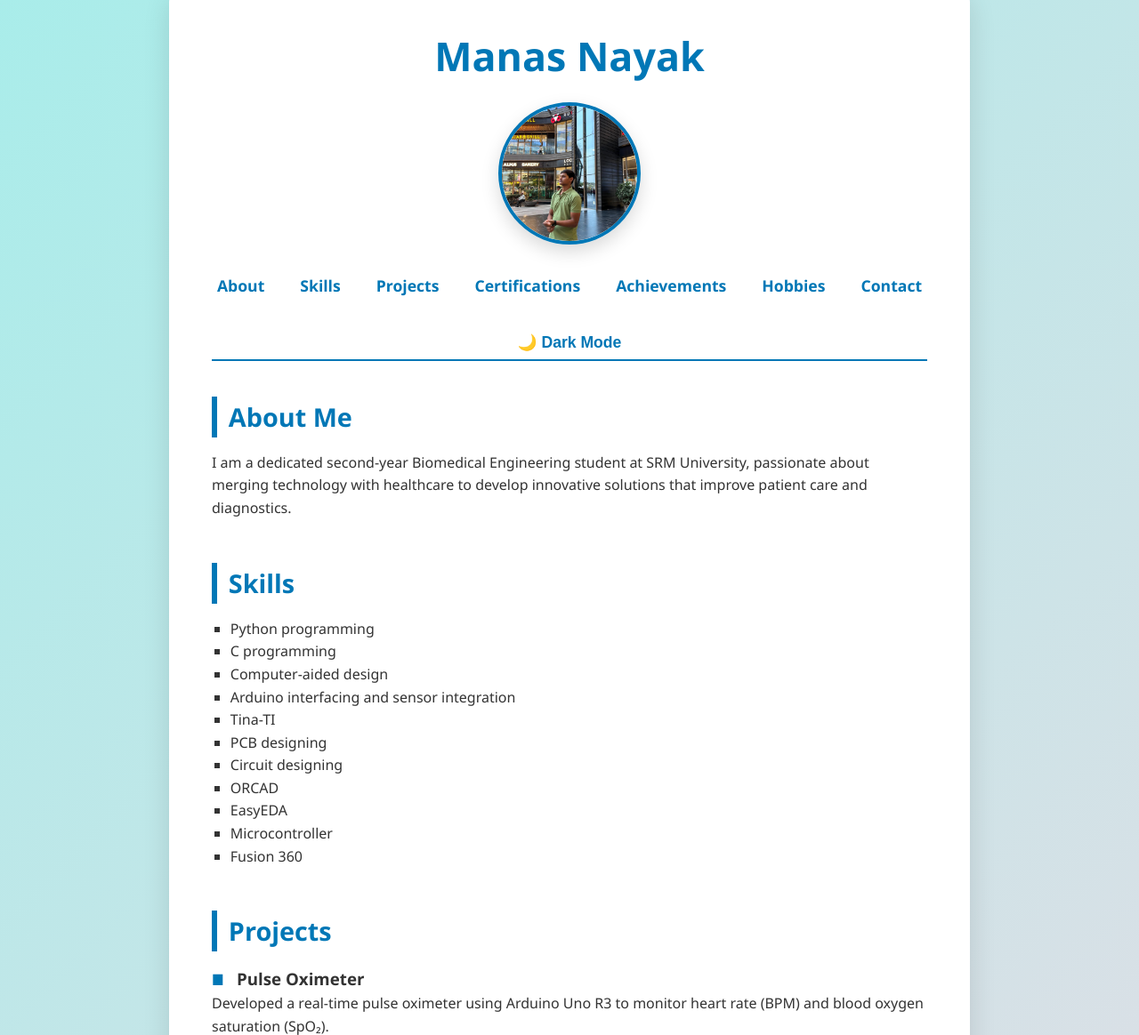
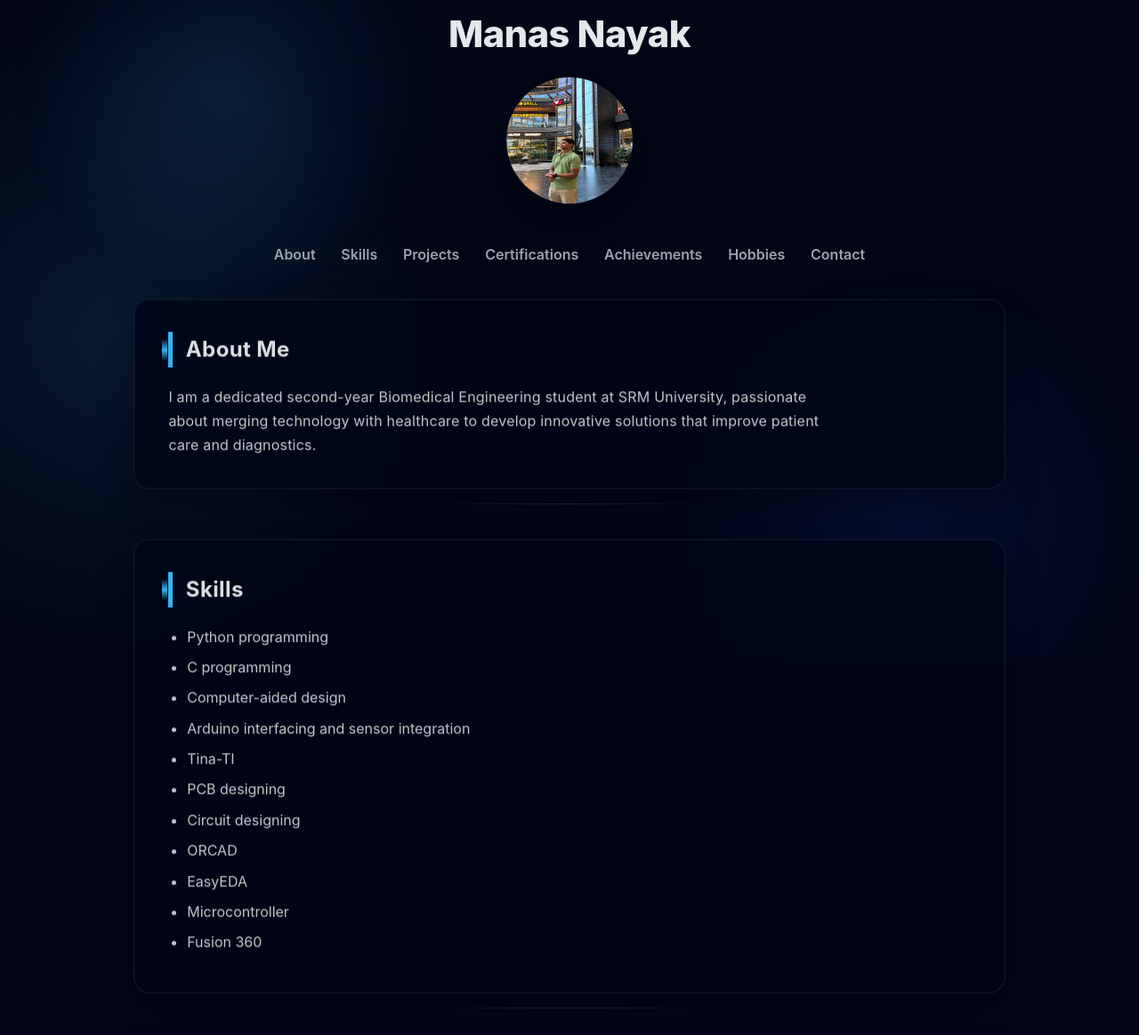
Before and after one commit to Manasnayak-16/PORTFOLIO, a plain HTML site: page index.html in a window 1280 px wide. Shown: the part 45-1209 px from the top of the page at 89% size. Drawn offline with Linux system fonts and the light colour scheme.

Commit message:
Add files via upload

```diff
--- a/index.html
+++ b/index.html
@@ -1,160 +1,424 @@
 <!DOCTYPE html>
 <html lang="en">
+
+
 <head>
   <meta charset="UTF-8" />
   <meta name="viewport" content="width=device-width, initial-scale=1" />
   <title>Manas Nayak - Portfolio</title>
   <link rel="icon" href="favicon.ico" type="image/x-icon">
   <style>
+
+html {
+  scroll-behavior: smooth;
+}
+/* ================= RESET ================= */
 * {
   margin: 0;
   padding: 0;
   box-sizing: border-box;
 }
+
+/* ================= SMOOTH SCROLL ================= */
+html {
+  scroll-behavior: smooth;
+}
+
+/* ================= COLOR SYSTEM ================= */
 :root {
-      --bg-color: #ffffff;
-      --text-color: #333333;
-      --primary-color: #0077b6;
-      --container-bg: #fff;
+  --bg-main: #020617;
+  --bg-card: rgba(2, 6, 23, 0.88);
+  --text-main: #e5e7eb;
+  --text-muted: #9ca3af;
+  --primary: #38bdf8;
+  --accent: #2563eb;
+  --border-soft: rgba(255, 255, 255, 0.08);
 }
-    .dark-mode {
-      --bg-color: #1a1a1a;
-      --text-color: #f0f0f0;
-      --primary-color: #bb86fc;
-      --container-bg: #2d2d2d;
+
+/* ================= BODY ================= */
+body {
+  font-family: "Inter", "Segoe UI", system-ui, sans-serif;
+  background:
+    radial-gradient(900px circle at 10% 10%, rgba(56,189,248,0.10), transparent 40%),
+    radial-gradient(800px circle at 90% 90%, rgba(37,99,235,0.10), transparent 40%),
+    linear-gradient(180deg, #020617, #020617);
+  color: var(--text-main);
+  line-height: 1.7;
+  min-height: 100vh;
+  padding: 3rem 1.5rem;
 }
-    body {
-      font-family: 'Segoe UI', Tahoma, Geneva, Verdana, sans-serif;
-      background: linear-gradient(135deg, #a8edea 0%, #fed6e3 100%);
-      color: var(--text-color);
-      line-height: 1.6;
-      min-height: 100vh;
-      padding: 2rem;
-      transition: all 0.3s ease;
+
+/* subtle animated glow */
+body::before {
+  content: "";
+  position: fixed;
+  inset: 0;
+  background:
+    radial-gradient(600px circle at 20% 20%, rgba(56,189,248,0.12), transparent 40%),
+    radial-gradient(700px circle at 80% 80%, rgba(37,99,235,0.12), transparent 40%);
+  z-index: -1;
+  animation: floatGlow 12s ease-in-out infinite alternate;
 }
+
+@keyframes floatGlow {
+  from { transform: translateY(0); }
+  to { transform: translateY(-40px); }
+}
+
+/* ================= MAIN CONTAINER ================= */
 .container {
-      max-width: 900px;
-      margin: 0 auto;
-      background: var(--container-bg);
-      border-radius: 15px;
-      box-shadow: 0 10px 30px rgba(0, 0, 0, 0.12);
-      padding: 2.5rem 3rem;
-      transition: all 0.3s ease;
+  max-width: 980px;
+  margin: auto;
 }
+
+/* ================= PROFILE ================= */
 .profile-pic {
+  width: 150px;
+  height: 150px;
+  border-radius: 50%;
   display: block;
-      margin: 0 auto 2rem;
-      width: 160px;
-      height: 160px;
-      object-fit: cover;
-      border-radius: 50%;
-      border: 4px solid var(--primary-color);
-      box-shadow: 0 8px 20px rgba(0, 0, 0, 0.15);
+  margin: 0 auto 1.8rem;
+  border: 4px solid var(--bg-card);
+  box-shadow: 0 20px 40px rgba(0,0,0,0.45);
 }
+
 h1 {
   text-align: center;
-      color: var(--primary-color);
-      margin-bottom: 1rem;
-      font-size: 2.8rem;
-      font-weight: 700;
+  font-size: 2.6rem;
+  font-weight: 800;
+  letter-spacing: -0.5px;
+  margin-bottom: 0.6rem;
 }
+
+/* ================= NAVIGATION ================= */
 nav {
   display: flex;
   justify-content: center;
-      gap: 2.5rem;
-      margin-bottom: 2.5rem;
-      border-bottom: 2px solid var(--primary-color);
-      padding-bottom: 0.5rem;
+  gap: 1.8rem;
   flex-wrap: wrap;
+  margin: 2.5rem 0;
 }
-    nav a {
+
+nav a,
+#darkModeToggle {
   text-decoration: none;
-      color: var(--primary-color);
   font-weight: 600;
-      font-size: 1.1rem;
-      transition: color 0.3s ease;
-    }
-    nav a:hover {
-      color: #023e8a;
-      border-bottom: 2px solid #023e8a;
-      padding-bottom: 2px;
-    }
-    #darkModeToggle {
+  color: var(--text-muted);
   background: none;
   border: none;
-      font-size: 1.1rem;
   cursor: pointer;
-      color: var(--primary-color);
+  position: relative;
+  transition: color 0.3s ease, transform 0.2s ease;
+}
+
+nav a::after {
+  content: "";
+  position: absolute;
+  left: 0;
+  bottom: -6px;
+  width: 0;
+  height: 2px;
+  background: var(--primary);
+  transition: width 0.3s ease;
+}
+
+nav a:hover::after {
+  width: 100%;
+}
+
+nav a:hover {
+  color: var(--primary);
+  transform: translateY(-1px);
+}
+
+/* ================= SECTIONS ================= */
+section {
+  background: var(--bg-card);
+  border-radius: 18px;
+  padding: 2.2rem 2.4rem;
+  margin-bottom: 2.8rem;
+  box-shadow: 0 16px 40px rgba(0,0,0,0.35);
+  border: 1px solid var(--border-soft);
+  backdrop-filter: blur(6px);
+  position: relative;
+  animation: fadeUp 0.8s ease both;
+}
+
+@keyframes fadeUp {
+  from {
+    opacity: 0;
+    transform: translateY(24px);
+  }
+  to {
+    opacity: 1;
+    transform: translateY(0);
+  }
+}
+
+section::after {
+  content: "";
+  position: absolute;
+  bottom: -18px;
+  left: 50%;
+  width: 40%;
+  height: 1px;
+  background: linear-gradient(
+    to right,
+    transparent,
+    rgba(255,255,255,0.12),
+    transparent
+  );
+  transform: translateX(-50%);
+}
+
+section h2 {
+  font-size: 1.5rem;
+  margin-bottom: 1.2rem;
+  font-weight: 700;
+  border-left: 5px solid var(--primary);
+  padding-left: 0.9rem;
+  letter-spacing: 0.4px;
+}
+
+/* ================= TEXT ================= */
+p {
+  color: var(--text-muted);
+  font-size: 1rem;
+  letter-spacing: 0.2px;
+}
+
+ul {
+  padding-left: 1.3rem;
+}
+
+li {
+  margin-bottom: 0.45rem;
+  color: var(--text-muted);
+}
+
+/* ================= PROJECTS ================= */
+.project-item {
+  padding: 1.3rem 0;
+  transition: transform 0.25s ease, background 0.25s ease;
+}
+
+.project-item:hover {
+  transform: translateX(6px);
+  background: linear-gradient(
+    90deg,
+    rgba(56,189,248,0.08),
+    transparent
+  );
+}
+
+.project-item h3 {
+  font-size: 1.15rem;
+  font-weight: 700;
+  color: var(--primary);
+  margin-bottom: 0.4rem;
+  position: relative;
+  padding-left: 22px;
+  letter-spacing: 0.3px;
+}
+
+/* bullet before project title */
+.project-item h3::before {
+  content: "▸";
+  position: absolute;
+  left: 0;
+  top: 2px;
+  color: var(--primary);
+  font-size: 18px;
+}
+
+.project-item p {
+  max-width: 96%;
+}
+
+/* divider after each project */
+.project-item::after {
+  content: "";
+  display: block;
+  margin-top: 1.2rem;
+  width: 60%;
+  height: 1px;
+  background: linear-gradient(
+    to right,
+    transparent,
+    rgba(255,255,255,0.15),
+    transparent
+  );
+}
+
+/* ================= CERTIFICATES ================= */
+.certificate-item {
+  padding: 1.2rem 0;
+}
+
+a.pdf-link {
   font-weight: 600;
+  color: var(--primary);
+  text-decoration: none;
 }
+
+a.pdf-link:hover {
+  text-decoration: underline;
+}
+
+/* ================= CONTACT ================= */
+#contact a {
+  color: var(--primary);
+  text-decoration: none;
+}
+
+#contact a:hover {
+  text-decoration: underline;
+}
+
+/* ================= RESPONSIVE ================= */
+@media (max-width: 640px) {
   section {
-      margin-bottom: 3rem;
+    padding: 1.6rem 1.5rem;
   }
-    section h2 {
-      color: var(--primary-color);
-      font-size: 1.8rem;
-      margin-bottom: 1rem;
-      border-left: 6px solid var(--primary-color);
-      padding-left: 0.8rem;
-    }
-    p, ul {
-      font-size: 1rem;
-      color: var(--text-color);
-    }
-    ul {
-      list-style-type: square;
-      padding-left: 1.3rem;
-      margin-top: 0.5rem;
-    }
-    a.pdf-link {
-      display: inline-block;
-      margin-top: 0.4rem;
-      font-weight: 600;
-      color: var(--primary-color);
-      text-decoration: underline;
-      cursor: pointer;
-      transition: color 0.3s ease;
-    }
-    a.pdf-link:hover {
-      color: #023e8a;
-    }
-    .certificate-item {
-      margin-bottom: 2rem;
-    }
-    /* Responsive */
-    @media (max-width: 600px) {
-      body {
-        padding: 1rem;
-      }
-      .container {
-        padding: 1.5rem 1.8rem;
-      }
+
   h1 {
     font-size: 2rem;
   }
-      .profile-pic {
-        width: 120px;
-        height: 120px;
-      }
+
   nav {
-        gap: 1rem;
+    gap: 1.2rem;
   }
 }
-    .project-item h3 {
+section:hover {
+  box-shadow:
+    0 20px 50px rgba(0,0,0,0.45),
+    0 0 0 1px rgba(56,189,248,0.08);
+}
+section p,
+section ul {
+  max-width: 760px;
+}
+a {
   position: relative;
-  padding-left: 28px;
 }
 
-.project-item h3::before {
-  content: "■";   /* bullet symbol */
+a::after {
+  content: "";
   position: absolute;
   left: 0;
-  top: 2px;
-  color: var(--primary-color);
-  font-size: 16px;
+  bottom: -3px;
+  width: 0;
+  height: 1px;
+  background: var(--primary);
+  transition: width 0.3s ease;
 }
 
+a:hover::after {
+  width: 100%;
+}
+.project-item h3 {
+  transition: text-shadow 0.3s ease;
+}
+
+.project-item:hover h3 {
+  text-shadow: 0 0 8px rgba(56,189,248,0.35);
+}
+section {
+  margin-bottom: 3.5rem;
+}
+.dark-mode section {
+  background:
+    linear-gradient(
+      180deg,
+      rgba(2,6,23,0.92),
+      rgba(2,6,23,0.85)
+    );
+}
+.project-item,
+nav a,
+a {
+  cursor: pointer;
+}
+section {
+  transition: opacity 0.35s ease, transform 0.35s ease;
+}
+
+section:hover {
+  opacity: 1;
+  transform: translateY(-2px);
+}
+
+section:not(:hover) {
+  opacity: 0.96;
+}
+section h2 {
+  position: relative;
+}
+
+section h2::after {
+  content: "";
+  position: absolute;
+  left: -12px;
+  top: 50%;
+  width: 6px;
+  height: 60%;
+  background: linear-gradient(
+    to bottom,
+    transparent,
+    var(--primary),
+    transparent
+  );
+  transform: translateY(-50%);
+  border-radius: 6px;
+}
+.project-item {
+  position: relative;
+  padding-left: 1rem;
+}
+
+.project-item::before {
+  content: "";
+  position: absolute;
+  left: -8px;
+  top: 18px;
+  width: 6px;
+  height: 6px;
+  background: var(--primary);
+  border-radius: 50%;
+  box-shadow: 0 0 8px rgba(56,189,248,0.6);
+}
+.project-item {
+  transition: transform 0.25s cubic-bezier(0.4, 0, 0.2, 1),
+              background 0.25s ease;
+}
+p, li {
+  color: rgba(229, 231, 235, 0.9);
+}
+
+strong {
+  color: var(--text-main);
+}
+section::before {
+  content: "";
+  position: absolute;
+  inset: 0;
+  border-radius: 18px;
+  pointer-events: none;
+  box-shadow: inset 0 0 0 1px rgba(56,189,248,0.04);
+}
+@keyframes idleFloat {
+  0% { transform: translateY(0); }
+  100% { transform: translateY(-4px); }
+}
+
+section {
+  animation: idleFloat 6s ease-in-out infinite alternate;
+}
+
+
 </style>
+
+
 </head>
 <body>
   <div class="container">
@@ -169,7 +433,7 @@
       <a href="#achievements">Achievements</a>
       <a href="#hobbies">Hobbies</a>
       <a href="#contact">Contact</a>
-      <button id="darkModeToggle">🌙 Dark Mode</button>
+
     </nav>
 
     <section id="about">
@@ -341,15 +605,7 @@
   </div>
 
   <script>
-    // Dark Mode Toggle
-    const toggle = document.getElementById("darkModeToggle");
-    toggle.addEventListener("click", () => {
-      document.body.classList.toggle("dark-mode");
-      toggle.textContent = document.body.classList.contains("dark-mode") ? "☀️ Light Mode" : "🌙 Dark Mode";
-      localStorage.setItem("darkMode", document.body.classList.contains("dark-mode"));
-    });
 
-    // Load saved preference
     if (localStorage.getItem("darkMode") === "true") {
       document.body.classList.add("dark-mode");
       toggle.textContent = "☀️ Light Mode";
```
Lines whose indentation alone changed are shown as unchanged.
